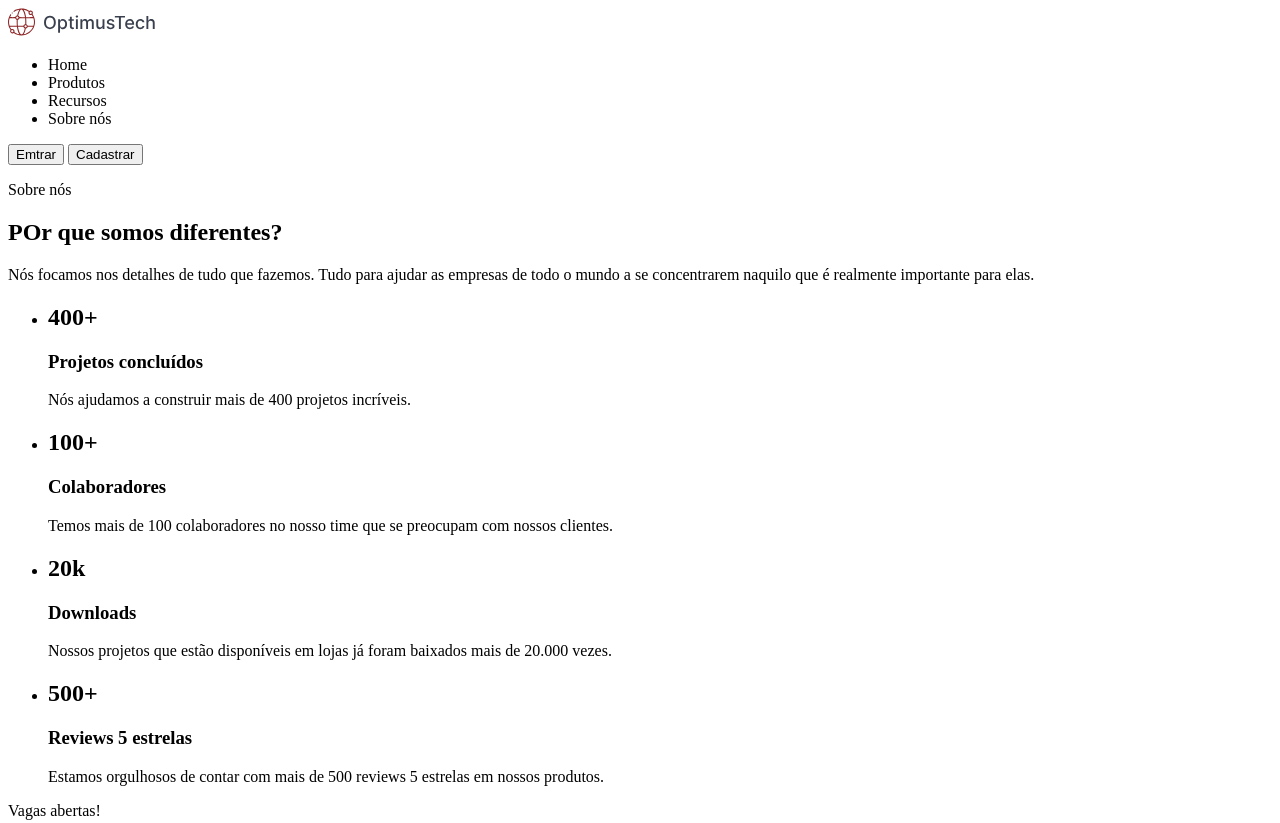
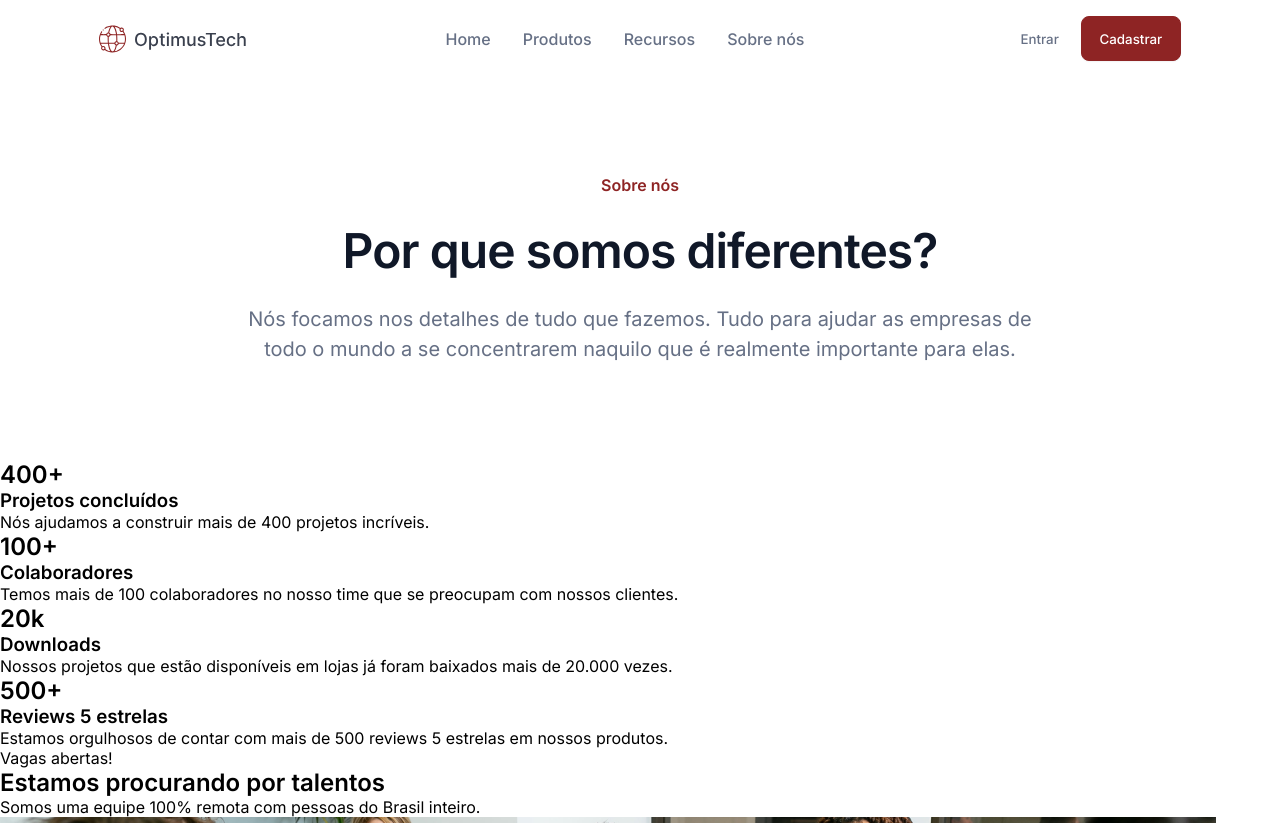
Before and after one commit to IsacGriz/7DaysOfCode, a plain HTML site: page index.html in a window 1280 px wide. Shown: the top 823 px of the page. Drawn offline with Linux system fonts and the light colour scheme; a web font is replaced by a local one.

Commit message:
Correções HTML e CSS

```diff
--- a/index.html
+++ b/index.html
@@ -12,25 +12,54 @@
   <link rel="stylesheet" href="styles.css">
 </head>
 <body>
+
+  <!-- Cabeçalho -->
+
   <header>
-      <img src="./Assets/logo.svg" alt="logotipo">
+
+    <!-- Imagem logo -->
+
+    <img src="./Assets/logo.svg" alt="logotipo">
+
+    <!-- Navegação -->
+
       <nav>
         <ul>
-          <li>Home</li>
-          <li>Produtos</li>
-          <li>Recursos</li>
-          <li>Sobre nós</li>
+          <li>
+            <a href="#">Home</a>
+          </li>
+          <li>
+            <a href="#">Produtos</a>
+          </li>
+          <li>
+            <a href="#">Recursos</a>
+          </li>
+          <li>
+            <a href="#sobrenos">Sobre nós</a>
+          </li>
         </ul>
       </nav>
-      <button>Emtrar</button>
-      <button>Cadastrar</button>
+
+      <!-- Log-in -->
+
+      <div>
+        <button>Entrar</button>
+        <button>Cadastrar</button>
+      </div>
   </header>
-  <main>
-    <section>
+
+  <main id="sobrenos">
+
+    <!-- Seção Sobre Nós -->
+
+    <section class="sobrenos">
       <p>Sobre nós</p>
-      <h1>POr que somos diferentes?</h1>
-      <p>Nós focamos nos detalhes de tudo que fazemos. Tudo para ajudar as empresas de todo o mundo a se concentrarem naquilo que é realmente importante para elas.</p>
+      <h1>Por que somos diferentes?</h1>
+      <p>Nós focamos nos detalhes de tudo que fazemos. Tudo para ajudar as empresas de<br> todo o mundo a se concentrarem naquilo que é realmente importante para elas.</p>
     </section>
+
+    <!-- Seção de dados -->
+
     <section>
       <ul>
         <li>
@@ -55,6 +84,9 @@
         </li>
       </ul>
     </section>
+
+    <!-- Seção de vagas -->
+
     <section>
       <p>Vagas abertas!</p>
       <h2>Estamos procurando por talentos</h2>
@@ -97,6 +129,9 @@
         </dd>
       </dl>
     </section>
+
+    <!-- Seção de depoimento -->
+
     <section>
       <p>Veja o que nossos colaboradores falam sobre nós</p>
       <blockquote>
@@ -106,6 +141,9 @@
         <p>Desenvolvedora Web</p>
       </blockquote>
     </section>
+
+    <!-- Footer -->
+
     <footer>
       <h2></h2>
       <p></p>
--- a/styles.css
+++ b/styles.css
@@ -0,0 +1,118 @@
+/* Reset do CSS */
+
+* {
+  margin: 0;
+  padding: 0;
+  font-family: 'Inter', sans-serif;
+  box-sizing: border-box;
+  list-style: none;
+  text-decoration: none;
+}
+
+/* Declaração variáveis */
+
+:root {
+  --gray-500: #667085;
+  --base-white: #FFF;
+  --gray-900: #101828;
+}
+
+/* Setando tamanho do body */
+
+body {
+  width: 100%;
+  height: 100%;
+}
+
+/* Cabeçalho como um todo */
+
+header {
+  display: flex;
+  flex-wrap: wrap;
+  justify-content: space-around;
+  align-items: center;
+  padding: 1rem 0;
+}
+
+/* Imagem logo */
+
+header img {
+  width: 9.25rem;
+}
+
+/* Navegação */
+
+header ul {
+  display: flex;
+  gap: 2rem;
+}
+
+
+/* Itens navegação */
+
+header a {
+  color: var(--gray-500);
+  font-weight: 500;
+  line-height: i.5rem;
+}
+
+/* Log-in */
+
+header button {
+  color: var(--gray-500);
+  font-weight: 500;
+  line-height: 1.5rem;
+  padding: 0.6rem 1.1rem;
+}
+
+/* Log-in (Entrar) */
+
+header button:first-child {
+  background: none;
+  border: none;
+}
+
+/* Log-in (Cadastrar) */
+
+header button:last-child {
+  color: var(--base-white);
+  border-radius: 0.5rem;
+  border: 0.06rem solid #8E2424;
+  background: #8E2424;
+  box-shadow: 0rem 0.06rem 0.1rem 0rem rgba(16, 24, 40, 0.05);
+}
+
+/* Sonre nós */
+
+.sobrenos {
+  margin: 6rem 0;
+  text-align: center;
+}
+
+/* Sobre nós (Primeiro parágrafo) */
+
+.sobrenos p:first-child {
+  color: #8E2424;
+  font-weight: 600;
+  line-height: 1.5rem;
+}
+
+/* Sobre nós (Título) */
+
+.sobrenos h1 {
+  color: var(--gray-900);
+  font-size: 3rem;
+  font-weight: 600;
+  line-height: 3.7rem;
+  letter-spacing: -0.96px;
+  padding: 1.5rem 0;
+}
+
+/* Sobre nós (Segundo parágrafo) */
+
+.sobrenos p:last-child {
+  color: var(--gray-500);
+  font-size: 20px;
+  font-weight: 400;
+  line-height: 30px;
+}
```
